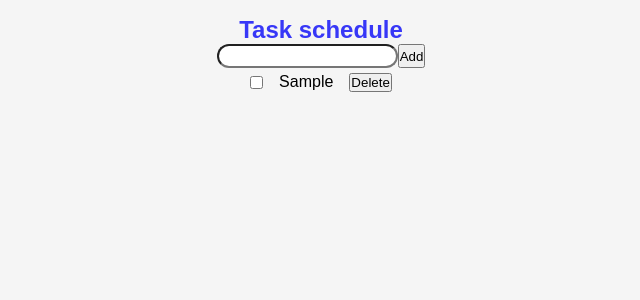
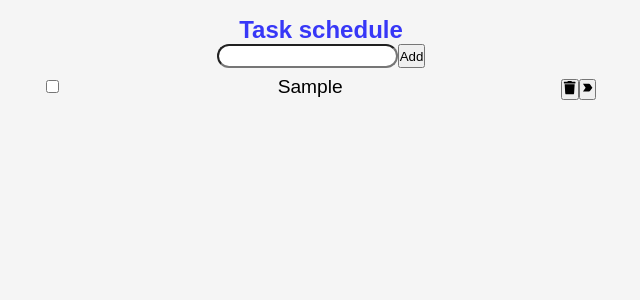
Before and after one commit to IshKevin/Todoapp, a React (Vite) app: page / in a window 1280 px wide. Both pictures are taken after typing "Sample" into the empty fields and a click on the button "Add". Shown: the top 300 px of the page, without its empty margins (319-959 px from the left). Built offline with nearby package versions, Linux system fonts and the light colour scheme.

Commit message:
Update Todos.css and Todos.jsx

```diff
--- a/page/Todos/Todos.css
+++ b/page/Todos/Todos.css
@@ -4,10 +4,12 @@
     align-items: center;
     gap: 1rem;
     margin-top: 0.3rem;
+    width: 550px;
+
 }
 
 .todoItem{
-    font-size: 1rem;
+    font-size: 1.2rem;
     color: black;
     font-weight: normal;
 }
--- a/page/Todos/Todos.jsx
+++ b/page/Todos/Todos.jsx
@@ -1,6 +1,8 @@
 import { useContext } from 'react'
 import './Todos.css'
 import { TodoContext } from '../../context/TodoContext'
+import { FaTrash } from 'react-icons/fa';
+import { MdLabelImportant } from "react-icons/md";
 
 export const Todos = ({ id, text,completed }) => {
   const [todos, setTodos] = useContext(TodoContext);
@@ -30,8 +32,11 @@ export const Todos = ({ id, text,completed }) => {
       checked={isChecked}
       onChange={e=> completedTodo(e)}/>
       <div className="todoItem">{text}</div> {/* Update to use text instead of title */}
+      <div>
       <button type="button" className="delete" id={id}
-      onClick={e=>deletTodo(e)}>Delete</button>
+      onClick={e=>deletTodo(e)}><FaTrash/></button>
+        <button type="button" className="important"><MdLabelImportant/></button>
+        </div>
     </div>
   )
 }
```
